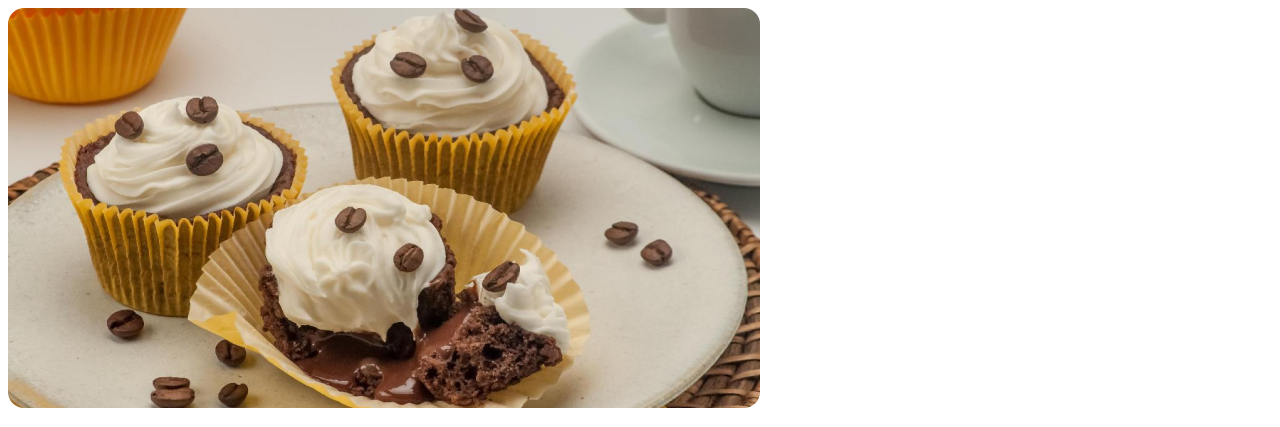
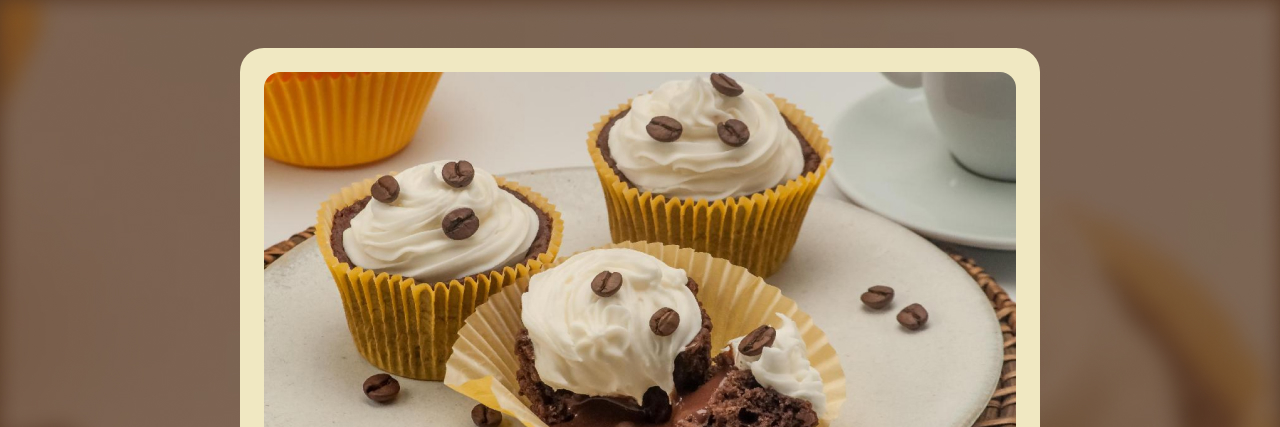
Before and after one commit to Joaoppedro7/pagina-de-receita, a plain HTML site: page index.html in a window 1280 px wide. Shown: the top 427 px of the page. Drawn offline with Linux system fonts and the light colour scheme.

Commit message:
Imagem de fundo; style #page

```diff
--- a/style.css
+++ b/style.css
@@ -1,3 +1,17 @@
-#page img {
+body {
+  background-image: url(assets/bg.jpg);
+  background-size: cover;
+}
+
+#page {
+  width: 800px;
+  padding: 24px;
+  background-color: #f0e8c2;
+  border-radius: 24px;
+  margin: 48px auto;
+  box-sizing: border-box;
+}
+
+img {
   border-radius: 16px;
 }
```
